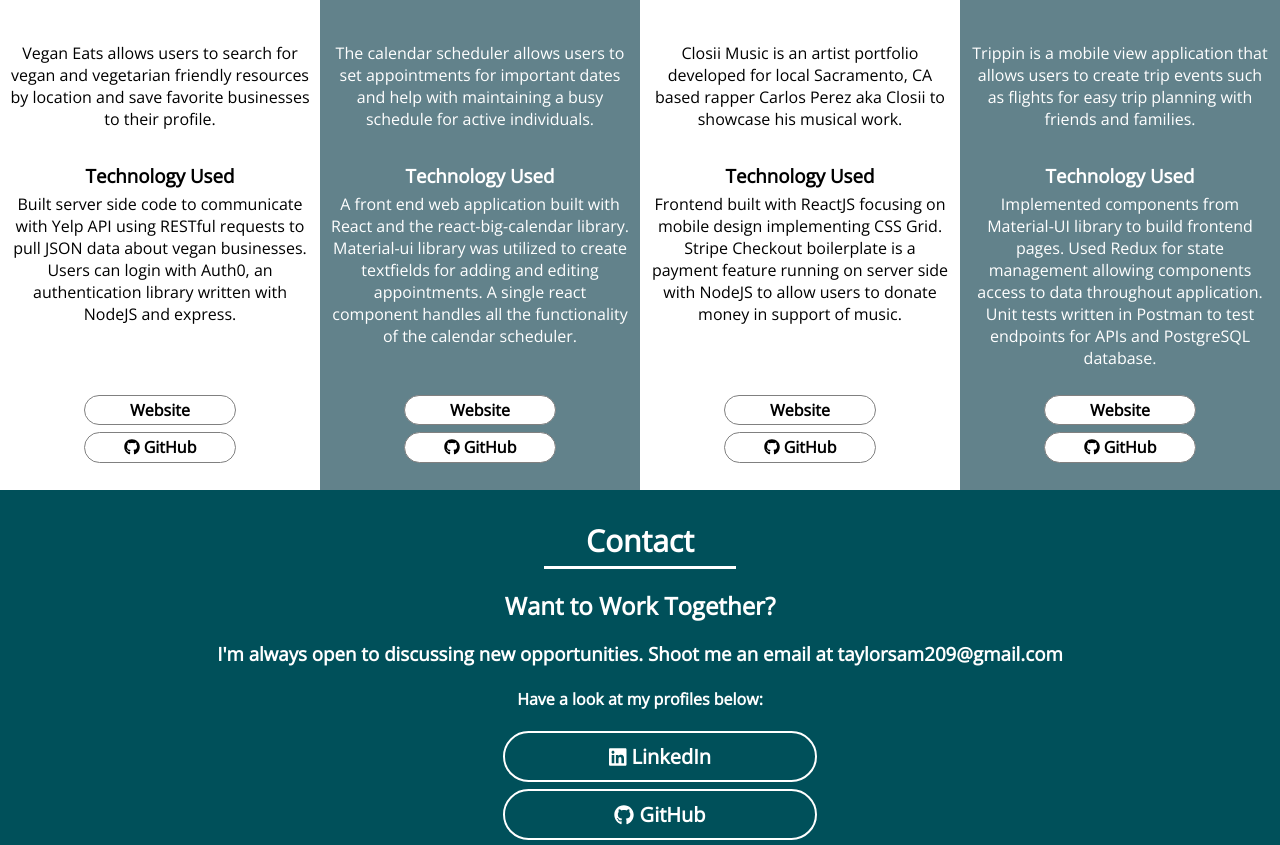
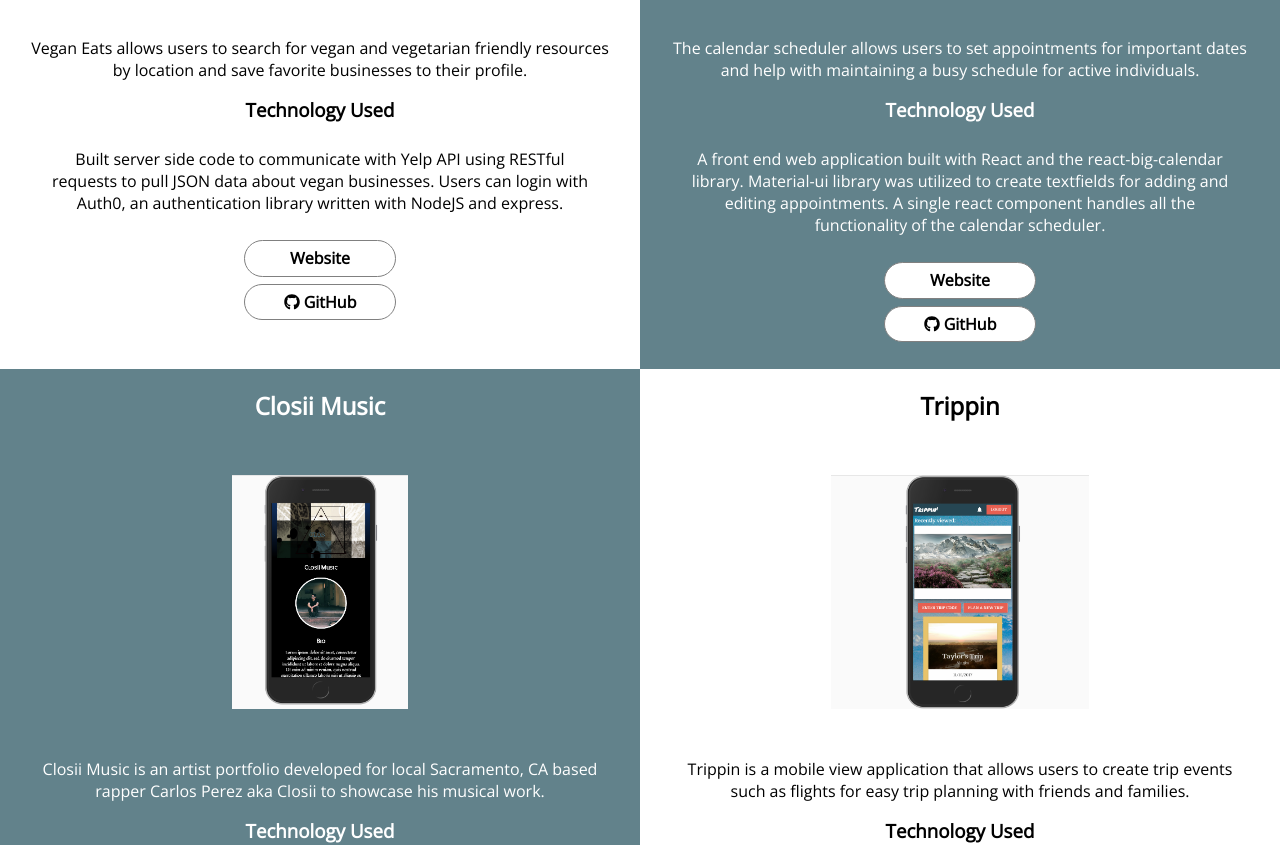
Before and after one commit to taylorsam209/personal-portfolio, a React (Create React App) app: page / in a window 1280 px wide. Shown: the part 1640-2485 px from the top of the page. Built offline with nearby package versions, Linux system fonts and the light colour scheme; the HTML template or start-up script is replaced by a standard one.

Commit message:
Rearranged Projects Container

```diff
--- a/src/components/Projects/Projects.css
+++ b/src/components/Projects/Projects.css
@@ -2,7 +2,6 @@
   color: black;
   width: 100%;
   height: auto;
-    /* border: 2px solid blue; */
 }
 
 .Projects h1 {
@@ -17,7 +16,6 @@
 }
 
 .work-container {
-    /* clip-path: polygon(0 0%, 100% 4%, 100% 96%, 0% 100%); */
   padding-bottom: 20px;
 }
 
@@ -68,7 +66,7 @@
   }
 
   .work-container {
-        width: 33%;
+    width: 50%;
   }
 
   .img-container {
@@ -84,23 +82,15 @@
   }
 
   .work-container p {
-
     font-size: 1em;
-        padding: 5px 10px;
-        height: 100px;
+    padding: 0px 30px;
   }
 
-      .description-container{
+  .description-container {
     width: 100%;
-        height: 200px;
-        /* display: flex;
-        justify-content: center;
-        align-items: center; */
-        /* background-color: yellow;
-        border: solid black 1px; */
   }
 
   .tech-description {
-         margin: 0px;
+    padding: 10px 50px !important;
   }
 }
--- a/src/components/Projects/Projects.js
+++ b/src/components/Projects/Projects.js
@@ -10,7 +10,7 @@
   return (
     <div className="Projects">
       <h1>Projects</h1>
-       <div className="flexbox-wrap">
+      <div className="flexbox-wrap">
         <ProjectContainer
           classes="work-container"
           title="Vegan Eats"
@@ -36,9 +36,10 @@
           website="https://taylorsam209.github.io/calendar-scheduler/"
           github="https://github.com/taylorsam209/calendar-scheduler"
         />
-
+      </div>
+      <div className="flexbox-wrap">
         <ProjectContainer
-          classes="work-container"
+          classes="work-container offset-project"
           title="Closii Music"
           image={closiiMusic}
           intro="Closii Music is an artist portfolio developed for local Sacramento, CA
@@ -49,9 +50,8 @@
           website="http://closiimusic.com"
           github="https://github.com/taylorsam209/closii-artist-portfolio"
         />
-
         <ProjectContainer
-          classes="work-container offset-project"
+          classes="work-container"
           title="Trippin"
           image={trippin}
           intro="Trippin is a mobile view application that allows users to create
```
Lines whose indentation alone changed are shown as unchanged.
